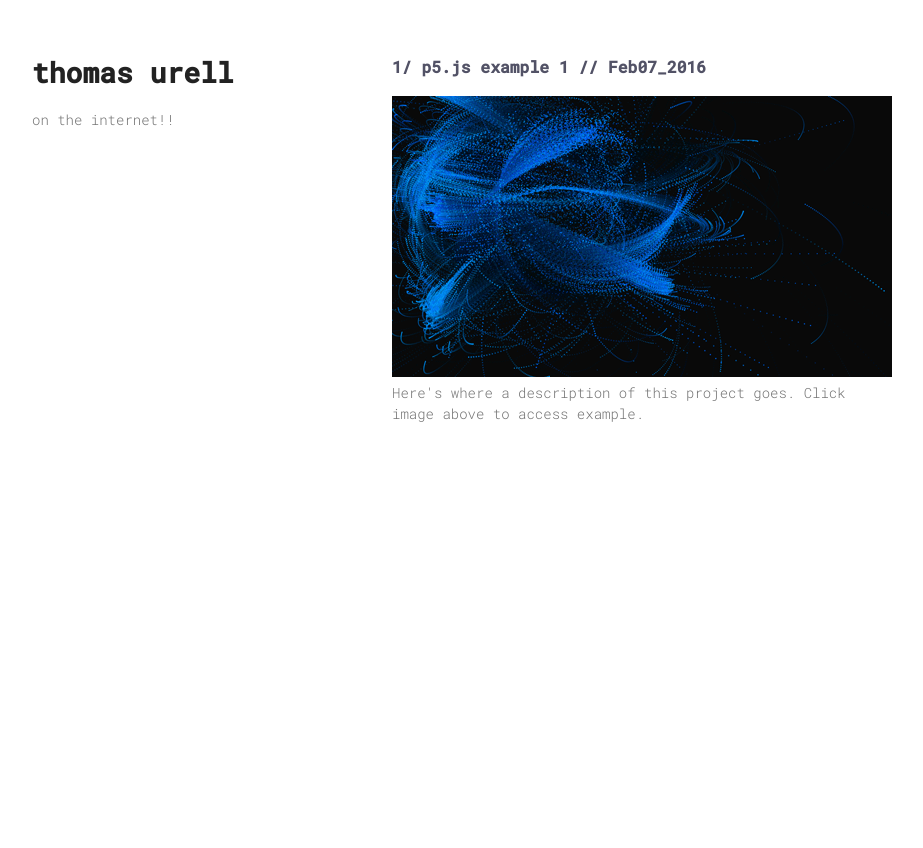
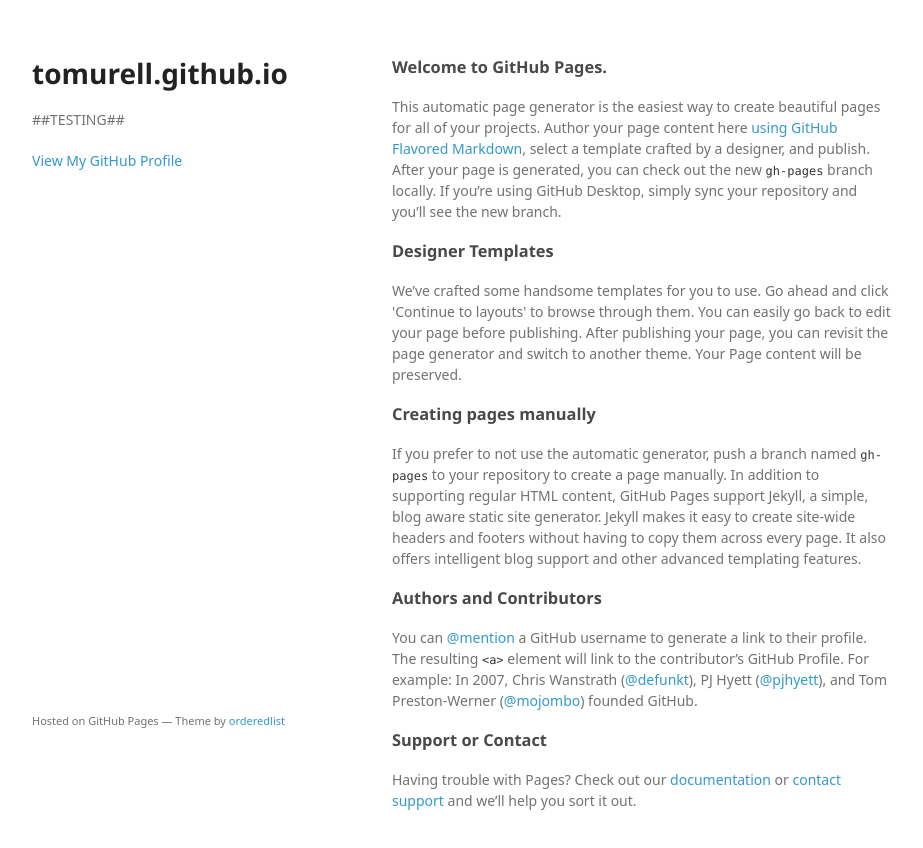
Before and after one commit to tomurell/tomurell.github.io, a plain HTML site: page index.html in a window 1280 px wide. Shown: the whole page, without its empty margins (178-1101 px from the left). Before the commit the page ends 800 px from the top, so only its background shows below. Drawn offline with Linux system fonts and the light colour scheme; a web font is replaced by a local one.

Commit message:
Replace master branch with page content via GitHub

```diff
--- a/index.html
+++ b/index.html
@@ -3,9 +3,8 @@
   <head>
     <meta charset="utf-8">
     <meta http-equiv="X-UA-Compatible" content="chrome=1">
-    <title>on the internet!!</title>
+    <title>tomurell.github.io by tomurell</title>
 
-    <link href='https://fonts.googleapis.com/css?family=Roboto+Mono:400,300,300italic,400italic,500,500italic' rel='stylesheet' type='text/css'>
     <link rel="stylesheet" href="stylesheets/styles.css">
     <link rel="stylesheet" href="stylesheets/github-light.css">
     <meta name="viewport" content="width=device-width">
@@ -16,23 +15,44 @@
   <body>
     <div class="wrapper">
       <header>
-        <h1>thomas urell</h1>
-        <p>on the internet!!</p>
+        <h1>tomurell.github.io</h1>
+        <p>##TESTING##</p>
+
+
+        <p class="view"><a href="https://github.com/tomurell">View My GitHub Profile</a></p>
 
       </header>
       <section>
+        <h3>
+<a id="welcome-to-github-pages" class="anchor" href="#welcome-to-github-pages" aria-hidden="true"><span aria-hidden="true" class="octicon octicon-link"></span></a>Welcome to GitHub Pages.</h3>
+
+<p>This automatic page generator is the easiest way to create beautiful pages for all of your projects. Author your page content here <a href="https://guides.github.com/features/mastering-markdown/">using GitHub Flavored Markdown</a>, select a template crafted by a designer, and publish. After your page is generated, you can check out the new <code>gh-pages</code> branch locally. If you’re using GitHub Desktop, simply sync your repository and you’ll see the new branch.</p>
 
 <h3>
-<p class="view"><a href="https://tomurell.github.io/rings">1/ p5.js example 1 // Feb07_2016</a></h3>
+<a id="designer-templates" class="anchor" href="#designer-templates" aria-hidden="true"><span aria-hidden="true" class="octicon octicon-link"></span></a>Designer Templates</h3>
 
-          <a href="https://tomurell.github.io/rings"> <img src="take2.png" alt="project screenshot" style="width:500px;height:281px;"> </a>
+<p>We’ve crafted some handsome templates for you to use. Go ahead and click 'Continue to layouts' to browse through them. You can easily go back to edit your page before publishing. After publishing your page, you can revisit the page generator and switch to another theme. Your Page content will be preserved.</p>
 
+<h3>
+<a id="creating-pages-manually" class="anchor" href="#creating-pages-manually" aria-hidden="true"><span aria-hidden="true" class="octicon octicon-link"></span></a>Creating pages manually</h3>
 
-<p>Here's where a description of this project goes. Click image above to access example.</p>
+<p>If you prefer to not use the automatic generator, push a branch named <code>gh-pages</code> to your repository to create a page manually. In addition to supporting regular HTML content, GitHub Pages support Jekyll, a simple, blog aware static site generator. Jekyll makes it easy to create site-wide headers and footers without having to copy them across every page. It also offers intelligent blog support and other advanced templating features.</p>
 
+<h3>
+<a id="authors-and-contributors" class="anchor" href="#authors-and-contributors" aria-hidden="true"><span aria-hidden="true" class="octicon octicon-link"></span></a>Authors and Contributors</h3>
 
-<p>
+<p>You can <a href="https://help.github.com/articles/basic-writing-and-formatting-syntax/#mentioning-users-and-teams" class="user-mention">@mention</a> a GitHub username to generate a link to their profile. The resulting <code>&lt;a&gt;</code> element will link to the contributor’s GitHub Profile. For example: In 2007, Chris Wanstrath (<a href="https://github.com/defunkt" class="user-mention">@defunkt</a>), PJ Hyett (<a href="https://github.com/pjhyett" class="user-mention">@pjhyett</a>), and Tom Preston-Werner (<a href="https://github.com/mojombo" class="user-mention">@mojombo</a>) founded GitHub.</p>
 
-          </p>
+<h3>
+<a id="support-or-contact" class="anchor" href="#support-or-contact" aria-hidden="true"><span aria-hidden="true" class="octicon octicon-link"></span></a>Support or Contact</h3>
+
+<p>Having trouble with Pages? Check out our <a href="https://help.github.com/pages">documentation</a> or <a href="https://github.com/contact">contact support</a> and we’ll help you sort it out.</p>
+      </section>
+      <footer>
+        <p><small>Hosted on GitHub Pages &mdash; Theme by <a href="https://github.com/orderedlist">orderedlist</a></small></p>
+      </footer>
+    </div>
+    <script src="javascripts/scale.fix.js"></script>
+
   </body>
 </html>
--- a/stylesheets/styles.css
+++ b/stylesheets/styles.css
@@ -1,11 +1,65 @@
+@font-face {
+  font-family: 'Noto Sans';
+  font-weight: 400;
+  font-style: normal;
+  src: url('../fonts/Noto-Sans-regular/Noto-Sans-regular.eot');
+  src: url('../fonts/Noto-Sans-regular/Noto-Sans-regular.eot?#iefix') format('embedded-opentype'),
+       local('Noto Sans'),
+       local('Noto-Sans-regular'),
+       url('../fonts/Noto-Sans-regular/Noto-Sans-regular.woff2') format('woff2'),
+       url('../fonts/Noto-Sans-regular/Noto-Sans-regular.woff') format('woff'),
+       url('../fonts/Noto-Sans-regular/Noto-Sans-regular.ttf') format('truetype'),
+       url('../fonts/Noto-Sans-regular/Noto-Sans-regular.svg#NotoSans') format('svg');
+}
 
+@font-face {
+  font-family: 'Noto Sans';
+  font-weight: 700;
+  font-style: normal;
+  src: url('../fonts/Noto-Sans-700/Noto-Sans-700.eot');
+  src: url('../fonts/Noto-Sans-700/Noto-Sans-700.eot?#iefix') format('embedded-opentype'),
+       local('Noto Sans Bold'),
+       local('Noto-Sans-700'),
+       url('../fonts/Noto-Sans-700/Noto-Sans-700.woff2') format('woff2'),
+       url('../fonts/Noto-Sans-700/Noto-Sans-700.woff') format('woff'),
+       url('../fonts/Noto-Sans-700/Noto-Sans-700.ttf') format('truetype'),
+       url('../fonts/Noto-Sans-700/Noto-Sans-700.svg#NotoSans') format('svg');
+}
+
+@font-face {
+  font-family: 'Noto Sans';
+  font-weight: 400;
+  font-style: italic;
+  src: url('../fonts/Noto-Sans-italic/Noto-Sans-italic.eot');
+  src: url('../fonts/Noto-Sans-italic/Noto-Sans-italic.eot?#iefix') format('embedded-opentype'),
+       local('Noto Sans Italic'),
+       local('Noto-Sans-italic'),
+       url('../fonts/Noto-Sans-italic/Noto-Sans-italic.woff2') format('woff2'),
+       url('../fonts/Noto-Sans-italic/Noto-Sans-italic.woff') format('woff'),
+       url('../fonts/Noto-Sans-italic/Noto-Sans-italic.ttf') format('truetype'),
+       url('../fonts/Noto-Sans-italic/Noto-Sans-italic.svg#NotoSans') format('svg');
+}
+
+@font-face {
+  font-family: 'Noto Sans';
+  font-weight: 700;
+  font-style: italic;
+  src: url('../fonts/Noto-Sans-700italic/Noto-Sans-700italic.eot');
+  src: url('../fonts/Noto-Sans-700italic/Noto-Sans-700italic.eot?#iefix') format('embedded-opentype'),
+       local('Noto Sans Bold Italic'),
+       local('Noto-Sans-700italic'),
+       url('../fonts/Noto-Sans-700italic/Noto-Sans-700italic.woff2') format('woff2'),
+       url('../fonts/Noto-Sans-700italic/Noto-Sans-700italic.woff') format('woff'),
+       url('../fonts/Noto-Sans-700italic/Noto-Sans-700italic.ttf') format('truetype'),
+       url('../fonts/Noto-Sans-700italic/Noto-Sans-700italic.svg#NotoSans') format('svg');
+}
 
 body {
   background-color: #fff;
   padding:50px;
-  font: 14px/1.5 "Roboto Mono", "Helvetica Neue", Helvetica, Arial, sans-serif;
+  font: 14px/1.5 "Noto Sans", "Helvetica Neue", Helvetica, Arial, sans-serif;
   color:#727272;
-  font-weight:300;
+  font-weight:400;
 }
 
 h1, h2, h3, h4, h5, h6 {
@@ -26,31 +80,31 @@ h1 {
 }
 
 h2 {
-  color:#292933;
+  color:#393939;
 }
 
 h3, h4, h5, h6 {
-  color:#292933;
+  color:#494949;
 }
 
 a {
-  color:#525266;
+  color:#39c;
   text-decoration:none;
 }
 
 a:hover {
-  color:#3d3d4d;
+  color:#069;
 }
 
 a small {
   font-size:11px;
-  color:#525266;
+  color:#777;
   margin-top:-0.3em;
   display:block;
 }
 
 a:hover small {
-  color:#3d3d4d;
+  color:#777;
 }
 
 .wrapper {
@@ -92,7 +146,7 @@ th, td {
 
 dt {
   color:#444;
-  font-weight:400;
+  font-weight:700;
 }
 
 th {
@@ -155,7 +209,7 @@ header ul a:active {
 
 strong {
   color:#222;
-  font-weight:400;
+  font-weight:700;
 }
 
 header ul li + li + li {
```
Also changed, not shown: params.json (+1 -1 lines).
